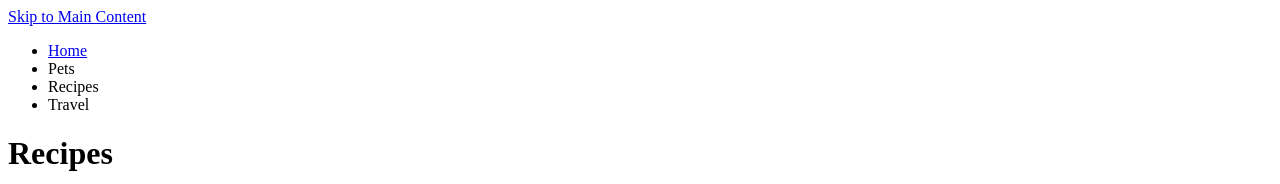
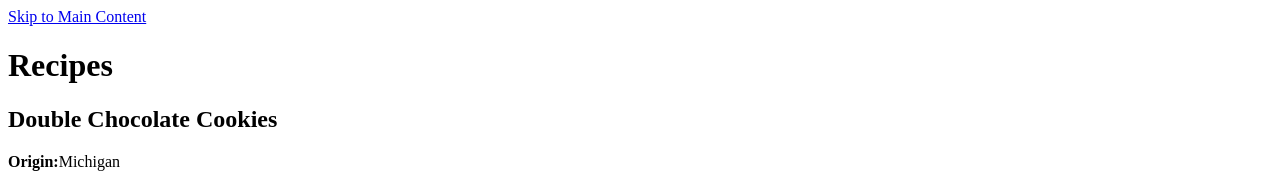
Before and after one commit to KeyeChen0/539week2, a plain HTML site: page recipes.html in a window 1280 px wide. Shown: the top 184 px of the page. Drawn offline with Linux system fonts and the light colour scheme.

Commit message:
Update recipes.html

```diff
--- a/recipes.html
+++ b/recipes.html
@@ -8,14 +8,7 @@
 <body>
     <a href = "index.html">Skip to Main Content</a>
     <header>
-        <nav>
-            <ul>
-                <li><a href = "index.html">Home</a></li>
-                <li>Pets</li>
-                <li><a href = "recipes.html"></a>Recipes</li>
-                <li>Travel</li>
-            </ul>
-        </nav>
+
         <h1>Recipes</h1>
     </header>
     <main>
```
